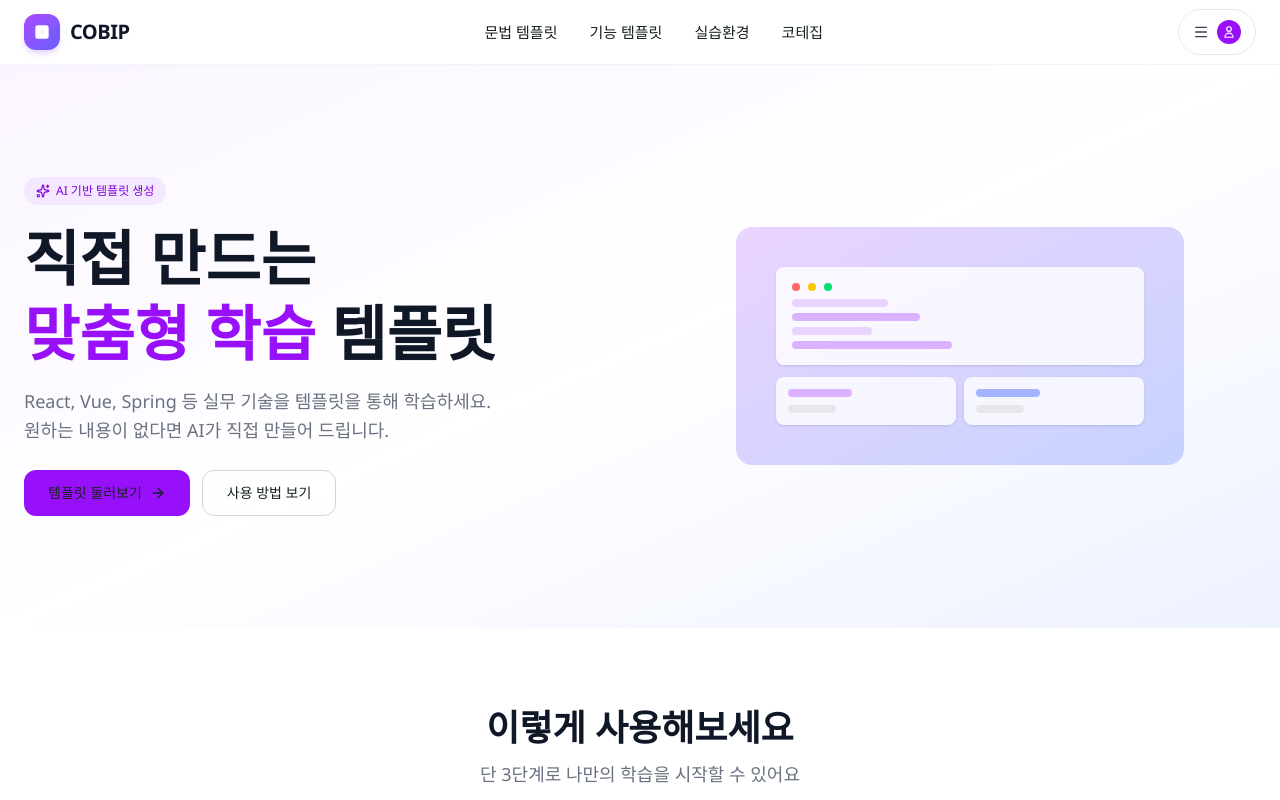
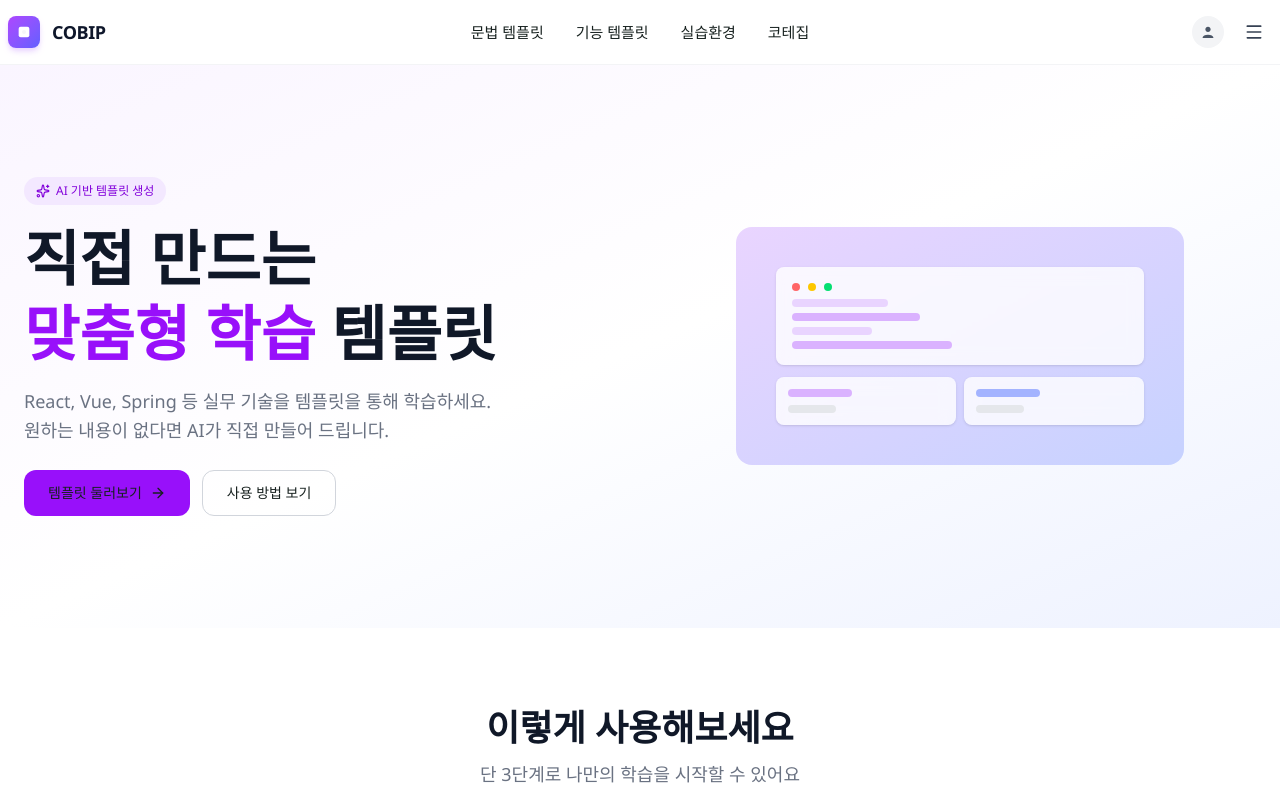
Before and after one commit to COBIP/COBIP_FE, a Next.js app: page /main-home in a window 1280 px wide. Shown: the top 800 px of the page. Built offline with nearby package versions, Linux system fonts and the light colour scheme.

Commit message:
✨ feat: 헤더 UX 개선 — 좌우 끝 정렬 및 우측 버튼 분리

```diff
--- a/src/features/main-home/components/Header.tsx
+++ b/src/features/main-home/components/Header.tsx
@@ -1,9 +1,10 @@
 import { useState, useEffect, useRef } from "react";
 import Link from "next/link";
-import { Menu, Globe, HelpCircle, LogIn, UserPlus } from "lucide-react";
+import { Menu, Globe, HelpCircle, Key, UserCheck } from "lucide-react";
 
 export function Header() {
   const [isMenuOpen, setIsMenuOpen] = useState(false);
+  const [isLoggedIn, setIsLoggedIn] = useState(false); // 임시 로그인 상태 (나중에 auth로 대체)
   const menuRef = useRef<HTMLDivElement>(null);
 
   // 외부 클릭 시 메뉴 닫기
@@ -21,20 +22,109 @@ export function Header() {
 
   return (
     <header className="border-b border-gray-100 bg-white/90 backdrop-blur-xl sticky top-0 z-30">
-      <div className="max-w-7xl mx-auto px-4 sm:px-6">
-        <div className="flex justify-between items-center h-16">
-          {/* 로고 */}
-          <Link href="/main-home" className="flex items-center gap-2.5 cursor-pointer hover:opacity-80 transition shrink-0 group">
-            <div className="w-9 h-9 bg-gradient-to-br from-purple-500 to-indigo-500 rounded-xl flex items-center justify-center text-white shadow-md shadow-purple-200 group-hover:shadow-lg group-hover:shadow-purple-300 transition-shadow">
-              <svg className="w-5 h-5" fill="none" viewBox="0 0 24 24" xmlns="http://www.w3.org/2000/svg">
+      <div className="relative">
+        {/* 로고 - 화면 좌측 끝에 가깝게 */}
+        <div className="absolute left-2 top-0 h-16 flex items-center">
+          <Link href="/main-home" className="flex items-center gap-3 cursor-pointer hover:opacity-80 transition shrink-0">
+            <div className="w-8 h-8 bg-gradient-to-br from-purple-500 to-indigo-500 rounded-lg flex items-center justify-center text-white shadow-md shadow-purple-200 group-hover:shadow-lg group-hover:shadow-purple-300 transition-shadow">
+              <svg className="w-4 h-4" fill="none" viewBox="0 0 24 24" xmlns="http://www.w3.org/2000/svg">
                 <rect fill="currentColor" height="16" rx="3" width="16" x="4" y="4"></rect>
                 <circle cx="12" cy="12" fill="#f6f6f8" r="3"></circle>
               </svg>
             </div>
-            <span className="text-slate-900 text-xl font-bold tracking-tight">COBIP</span>
+            <span className="text-slate-900 text-lg font-semibold tracking-tight">COBIP</span>
           </Link>
+        </div>
 
-          {/* 네비게이션 (데스크탑) */}
+        {/* 우측 버튼 그룹 - 화면 우측 끝에 가깝게 */}
+        <div className="absolute right-2 top-0 h-16 flex items-center gap-3" ref={menuRef}>
+          {!isLoggedIn ? (
+            <button aria-label="로그인" className="w-8 h-8 bg-gray-100 rounded-full flex items-center justify-center">
+              <svg className="w-4 h-4 text-gray-600" viewBox="0 0 24 24" fill="none" xmlns="http://www.w3.org/2000/svg">
+                <path d="M12 12c2.21 0 4-1.79 4-4s-1.79-4-4-4-4 1.79-4 4 1.79 4 4 4zM4 20c0-2.21 3.58-4 8-4s8 1.79 8 4v1H4v-1z" fill="currentColor" />
+              </svg>
+            </button>
+          ) : (
+            <button aria-label="프로필" className="w-8 h-8 rounded-full overflow-hidden bg-gray-100">
+              <img src="/profile-placeholder.png" alt="profile" className="w-full h-full object-cover" onError={(e) => { (e.target as HTMLImageElement).style.display = 'none'; }} />
+            </button>
+          )}
+
+          <button
+            onClick={() => setIsMenuOpen(!isMenuOpen)}
+            aria-label="메뉴 열기"
+            className="p-2 rounded-full hover:bg-gray-100 transition"
+          >
+            <Menu className="w-5 h-5 text-gray-700" />
+          </button>
+
+          {/* 드롭다운 메뉴 (절대 위치는 우측 버튼 그룹 기준) */}
+          {isMenuOpen && (
+            <>
+              <div className="fixed inset-0 bg-black/20 z-30 md:hidden" onClick={closeMenu} />
+              <div className="absolute right-0 top-full mt-2 w-64 bg-white border border-gray-100 rounded-xl shadow-xl shadow-black/5 z-40 py-1.5 overflow-hidden">
+                <div className="px-3 pb-1.5 border-b border-gray-100">
+                  <Link
+                    href="/login"
+                    onClick={closeMenu}
+                    className="flex items-center gap-3 px-3 py-2 text-sm font-normal text-gray-700 hover:bg-purple-50 rounded-lg transition-colors"
+                  >
+                    <Key className="w-4 h-4 text-gray-400" />
+                    로그인
+                  </Link>
+                  <Link
+                    href="/signup"
+                    onClick={closeMenu}
+                    className="flex items-center gap-3 px-3 py-2 text-sm font-normal text-gray-700 hover:bg-purple-50 rounded-lg transition-colors"
+                  >
+                    <UserCheck className="w-4 h-4 text-gray-400" />
+                    회원가입
+                  </Link>
+                </div>
+                <div className="md:hidden px-3 py-2 border-b border-gray-100 space-y-1">
+                  {[
+                    { href: "/grammar-template", label: "문법 템플릿" },
+                    { href: "/functional-template-hub", label: "기능 템플릿" },
+                    { href: "/playground", label: "실습환경" },
+                    { href: "/coding-test", label: "코테집" },
+                  ].map((item) => (
+                    <Link
+                      key={item.href}
+                      href={item.href}
+                      onClick={closeMenu}
+                      className="block px-3 py-2 text-sm font-normal text-gray-700 hover:bg-purple-50 rounded-lg transition-colors"
+                    >
+                      {item.label}
+                    </Link>
+                  ))}
+                </div>
+                <div className="px-3 pt-1.5 space-y-1">
+                  <Link
+                    href="#"
+                    onClick={closeMenu}
+                    className="flex items-center gap-3 px-3 py-2 text-sm font-normal text-gray-700 hover:bg-purple-50 rounded-lg transition-colors"
+                  >
+                    <Globe className="w-4 h-4 text-gray-400" />
+                    커뮤니티
+                  </Link>
+                  <Link
+                    href="#"
+                    onClick={closeMenu}
+                    className="flex items-center gap-3 px-3 py-2 text-sm font-normal text-gray-700 hover:bg-purple-50 rounded-lg transition-colors"
+                  >
+                    <HelpCircle className="w-4 h-4 text-gray-400" />
+                    도움말센터
+                  </Link>
+                </div>
+              </div>
+            </>
+          )}
+
+        </div>
+
+        {/* 중앙: max-width 컨테이너에 네비게이션 */}
+        <div className="max-w-7xl mx-auto px-6">
+          <div className="h-16 flex items-center justify-center">
             <nav className="hidden md:flex items-center gap-1">
               {[
                 { href: "/grammar-template", label: "문법 템플릿" },
@@ -51,95 +141,6 @@ export function Header() {
                 </Link>
               ))}
             </nav>
-
-          {/* 우측: 햄버거 버튼 */}
-          <div className="relative" ref={menuRef}>
-            <button
-              onClick={() => setIsMenuOpen(!isMenuOpen)}
-              className={`
-                flex items-center gap-2 px-3.5 py-2.5 rounded-full border transition-all cursor-pointer
-                ${isMenuOpen
-                  ? "border-purple-300 bg-purple-50 shadow-sm"
-                  : "border-gray-200 bg-white hover:shadow-md hover:border-gray-300"
-                }
-              `}
-            >
-              <Menu className="w-4 h-4 text-gray-700" />
-              <div className="w-6 h-6 bg-purple-600 rounded-full flex items-center justify-center">
-                <svg className="w-3.5 h-3.5 text-white" fill="none" viewBox="0 0 24 24" stroke="currentColor">
-                  <path strokeLinecap="round" strokeLinejoin="round" strokeWidth={2} d="M16 7a4 4 0 11-8 0 4 4 0 018 0zM12 14a7 7 0 00-7 7h14a7 7 0 00-7-7z" />
-                </svg>
-              </div>
-            </button>
-
-            {/* 드롭다운 메뉴 */}
-            {isMenuOpen && (
-              <>
-                {/* 오버레이 (모바일) */}
-                <div className="fixed inset-0 bg-black/20 z-30 md:hidden" onClick={closeMenu} />
-
-                <div className="absolute right-0 top-full mt-2 w-56 bg-white border border-gray-100 rounded-xl shadow-xl shadow-black/5 z-40 py-1.5 overflow-hidden">
-                  {/* 사용자 영역 */}
-                  <div className="px-3 pb-1.5 border-b border-gray-100">
-                    <Link
-                    href="/login"
-                      onClick={closeMenu}
-                      className="flex items-center gap-2.5 px-2.5 py-2 text-sm font-medium text-gray-700 hover:bg-purple-50 rounded-lg transition-colors"
-                  >
-                      <LogIn className="w-3.5 h-3.5 text-gray-400" />
-                      로그인
-                    </Link>
-                    <Link
-                      href="/signup"
-                      onClick={closeMenu}
-                      className="flex items-center gap-2.5 px-2.5 py-2 text-sm font-medium text-purple-700 hover:bg-purple-50 rounded-lg transition-colors"
-                  >
-                      <UserPlus className="w-3.5 h-3.5 text-purple-400" />
-                      회원가입
-                    </Link>
-                  </div>
-
-                  {/* 모바일 전용 네비게이션 */}
-                  <div className="md:hidden px-3 py-1.5 border-b border-gray-100">
-                    {[
-                      { href: "/grammar-template", label: "문법 템플릿" },
-                      { href: "/functional-template-hub", label: "기능 템플릿" },
-                      { href: "/playground", label: "실습환경" },
-                      { href: "/coding-test", label: "코테집" },
-                    ].map((item) => (
-                      <Link
-                        key={item.href}
-                        href={item.href}
-                        onClick={closeMenu}
-                        className="block px-2.5 py-1.5 text-sm text-gray-700 hover:bg-purple-50 rounded-lg transition-colors"
-                      >
-                        {item.label}
-                      </Link>
-                    ))}
-          </div>
-
-                  {/* 서비스 메뉴 */}
-                  <div className="px-3 pt-1.5">
-                    <Link
-                      href="#"
-                      onClick={closeMenu}
-                      className="flex items-center gap-2.5 px-2.5 py-2 text-sm text-gray-700 hover:bg-purple-50 rounded-lg transition-colors"
-                    >
-                      <Globe className="w-3.5 h-3.5 text-gray-400" />
-                      커뮤니티
-                    </Link>
-                    <Link
-                      href="#"
-                      onClick={closeMenu}
-                      className="flex items-center gap-2.5 px-2.5 py-2 text-sm text-gray-700 hover:bg-purple-50 rounded-lg transition-colors"
-                    >
-                      <HelpCircle className="w-3.5 h-3.5 text-gray-400" />
-                      도움말센터
-                    </Link>
-      </div>
-                </div>
-              </>
-            )}
           </div>
         </div>
       </div>
```
Lines whose indentation alone changed are shown as unchanged.
